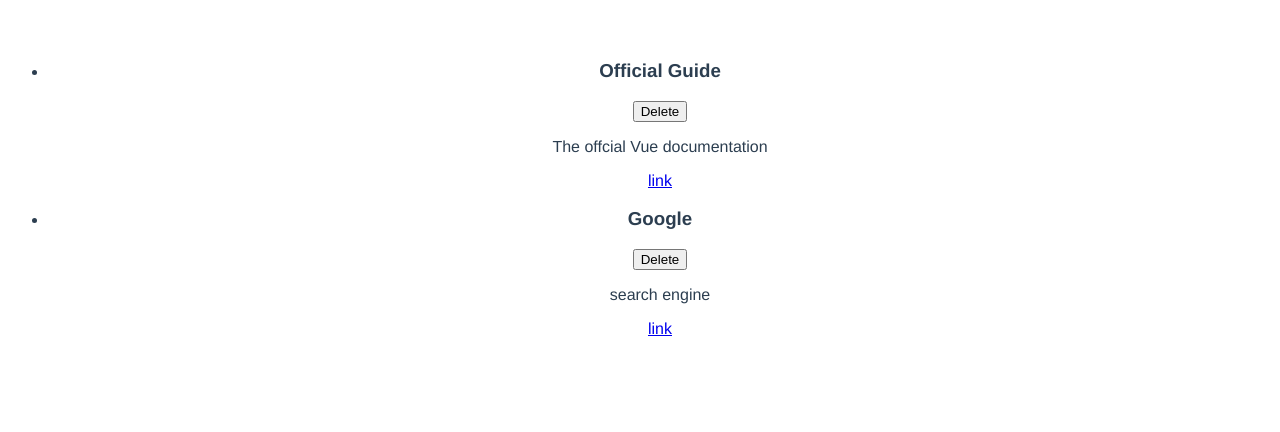
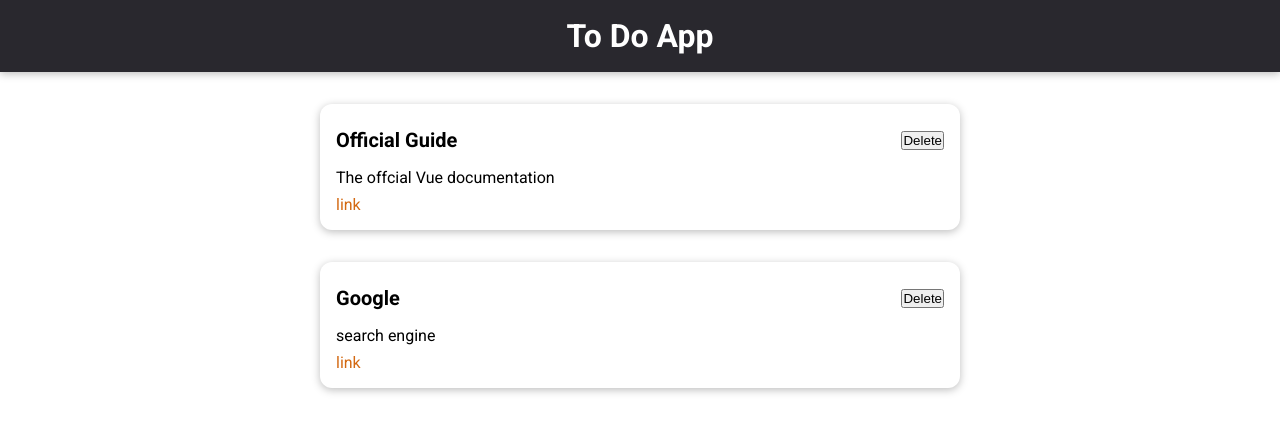
Before and after one commit to JakubLukaszuk/todoapp, a Vue app: page / in a window 1280 px wide. Shown: the top 432 px of the page. Built offline with nearby package versions, Linux system fonts and the light colour scheme.

Commit message:
Add Header, improve styles, code refactoring
Task list moved to App

```diff
--- a/src/App.vue
+++ b/src/App.vue
@@ -1,25 +1,54 @@
 <template>
-  <task-list/>
+  <the-header title="To Do App"/>
+  <task-list :tasks="tasks"/>
 </template>
 
 <script>
 import TaskList from "./components/TaskList/TaskList";
+import TheHeader from "./components/Header/TheHeader";
 
 export default {
   name: "App",
   components: {
     TaskList,
+    TheHeader
+  },
+  data() {
+    return {
+      tasks: [
+        {
+          id: "official-guide",
+          title: "Official Guide",
+          description: "The offcial Vue documentation",
+          link: "https://vuejs.org/",
+        },
+        {
+          id: "google",
+          title: "Google",
+          description: "search engine",
+          link: "https://www.google.com/",
+        },
+      ],
+    };
   },
 };
 </script>
 
 <style>
-#app {
-  font-family: Avenir, Helvetica, Arial, sans-serif;
-  -webkit-font-smoothing: antialiased;
-  -moz-osx-font-smoothing: grayscale;
-  text-align: center;
-  color: #2c3e50;
-  margin-top: 60px;
+@import url('https://fonts.googleapis.com/css2?family=Roboto:wght@400;700&display=swap');
+
+* {
+  box-sizing: border-box;
+  list-style: none;
+  margin: 0;
+  padding: 0;
+}
+
+html {
+  font-family: 'Roboto', sans-serif;
+}
+
+body {
+  margin: 0;
 }
 </style>
--- /dev/null
+++ b/src/components/Header/TheHeader.vue
@@ -0,0 +1,33 @@
+<template>
+    <header>
+        <h1>{{ title }}</h1>
+    </header>
+</template>
+
+<script>
+export default {
+    props:{
+        title:{
+            type: String,
+            required: true
+        }
+    }
+}
+</script>
+
+<style scoped>
+header {
+  width: 100%;
+  height: 4.5rem;
+  background-color: #29282e;
+  box-shadow: 0 2px 8px rgba(0, 0, 0, 0.26);
+  display: flex;
+  justify-content: center;
+  align-items: center;
+}
+
+header h1 {
+  color: white;
+  margin: 0;
+}
+</style>
--- a/src/components/TaskList/TaskItem.vue
+++ b/src/components/TaskList/TaskItem.vue
@@ -1,33 +1,69 @@
 <template>
   <li>
+    <base-card>
       <div>
         <header>
-        <h3>{{title}}</h3>
+          <h3>{{ title }}</h3>
           <button>Delete</button>
         </header>
       </div>
-    <p>{{description}}</p>
+      <p>{{ description }}</p>
       <nav v-if="link">
         <a :href="link">link</a>
       </nav>
+    </base-card>
   </li>
 </template>
 
 <script>
+import BaseCard from "../UI/BaseCard.vue";
 export default {
+  components: { BaseCard },
   props: {
     title: {
       type: String,
-            required: true
+      required: true,
     },
     description: {
       type: String,
-            required: true
+      required: true,
     },
     link: {
       type: String,
-            required: false
+      required: false,
     },
+  },
+};
+</script>
+
+<style scoped>
+li {
+  margin: auto;
+  max-width: 40rem;
 }
+
+header {
+  display: flex;
+  justify-content: space-between;
+  align-items: center;
 }
-</script>
+
+h3 {
+  font-size: 1.25rem;
+  margin: 0.5rem 0;
+}
+
+p {
+  margin: 0.5rem 0;
+}
+
+a {
+  text-decoration: none;
+  color: #d36912;
+}
+
+a:hover,
+a:active {
+  color: #d6ab1c;
+}
+</style>
--- a/src/components/TaskList/TaskList.vue
+++ b/src/components/TaskList/TaskList.vue
@@ -14,27 +14,21 @@
 import TaskItem from "./TaskItem";
 
 export default {
-  name: "App",
+  props: {
+    tasks:{
+      type: Array,
+      required: true
+    }
+  },
   components: {
     TaskItem,
   },
-  data() {
-    return {
-      tasks: [
-        {
-          id: "official-guide",
-          title: "Official Guide",
-          description: "The offcial Vue documentation",
-          link: "https://vuejs.org/",
-        },
-        {
-          id: "google",
-          title: "Google",
-          description: "search engine",
-          link: "https://www.google.com/",
-        },
-      ],
-    };
-  },
 };
 </script>
+
+<style scoped>
+ul {
+  margin: auto;
+  max-width: 40rem;
+}
+</style>
--- /dev/null
+++ b/src/components/UI/BaseCard.vue
@@ -0,0 +1,15 @@
+<template>
+    <div>
+        <slot></slot>
+    </div>
+</template>
+
+<style scoped>
+div {
+  border-radius: 12px;
+  box-shadow: 0 2px 8px rgba(0, 0, 0, 0.26);
+  padding: 1rem;
+  margin: 2rem auto;
+  max-width: 40rem;
+}
+</style>
```
Also changed, not shown: src/main.js (+6 -1 lines). Lines whose indentation alone changed are shown as unchanged.
